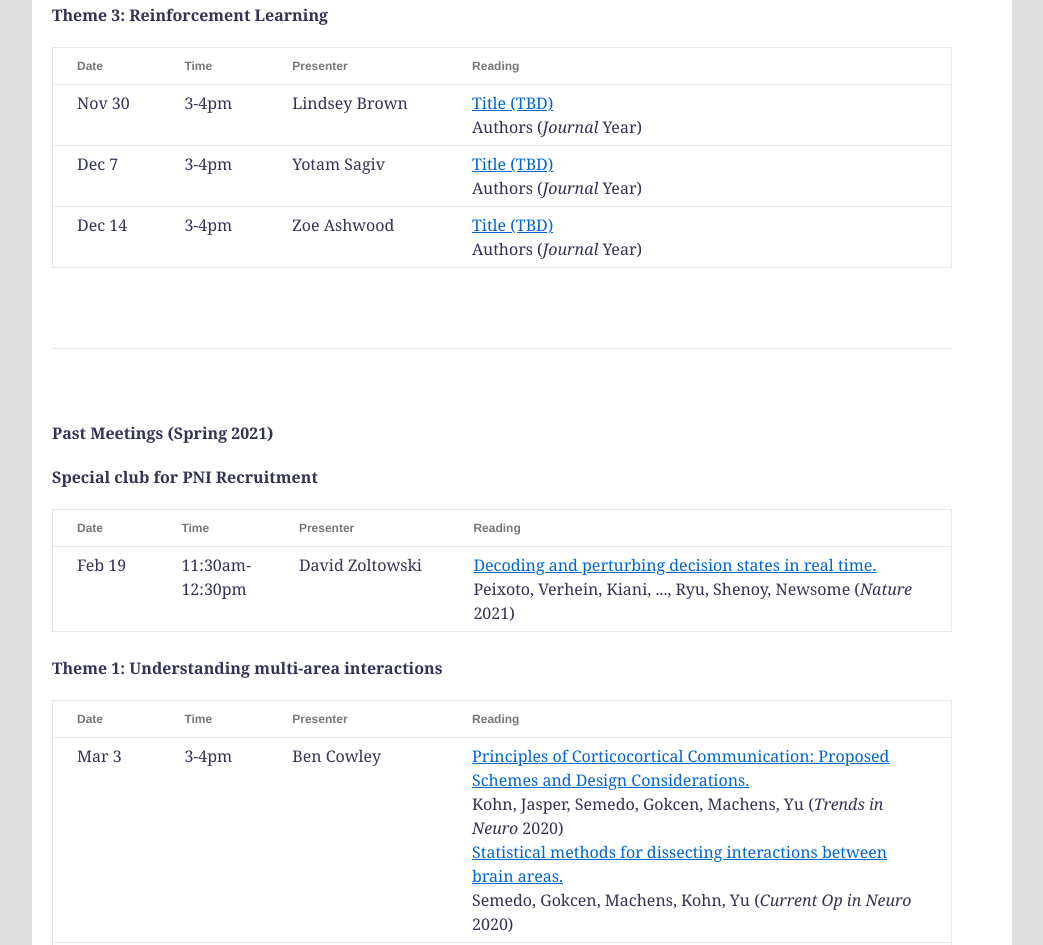
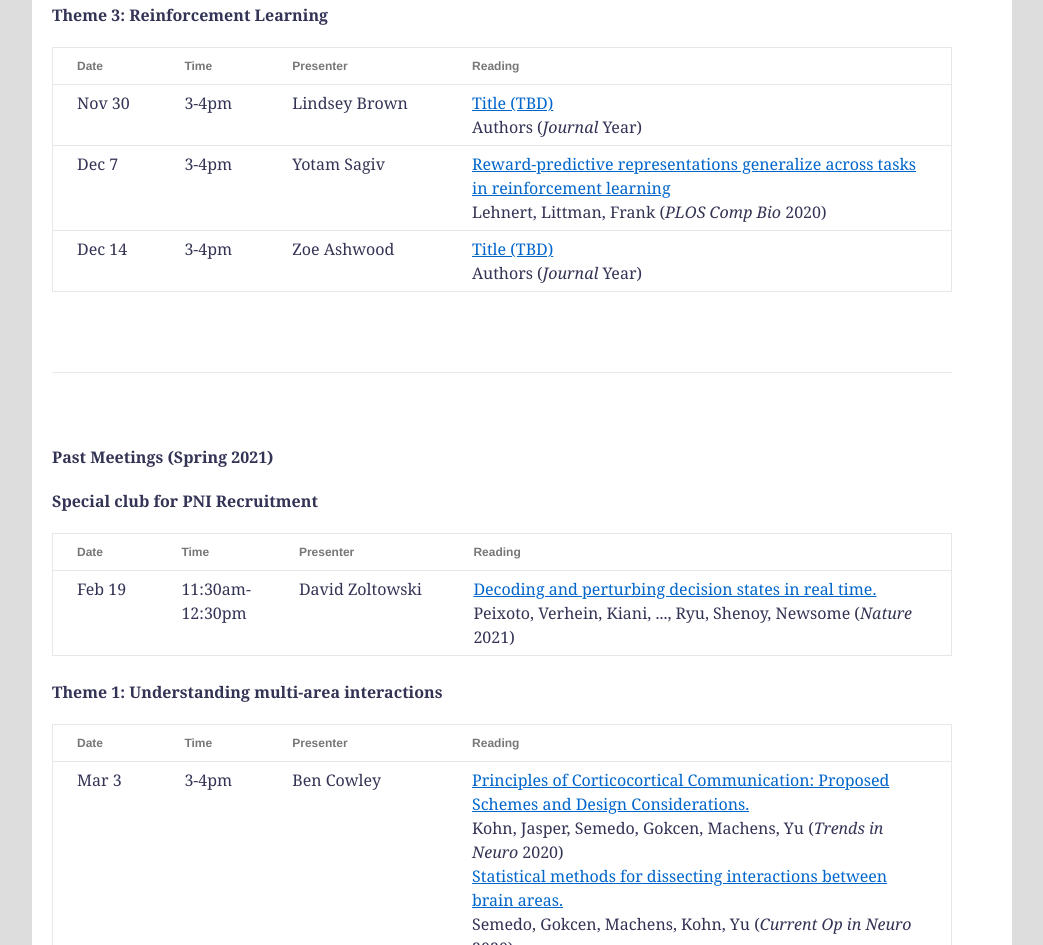
Before and after one commit to pnicompneurojc/pnicompneurojc.github.io, a plain HTML site: page index.html in a window 1280 px wide. Shown: the part 1634-2579 px from the top of the page, without its empty margins (118-1161 px from the left). Drawn offline with Linux system fonts and the light colour scheme.

Commit message:
Update index.html

```diff
--- a/index.html
+++ b/index.html
@@ -207,7 +207,7 @@ task-computation to enable continual learning</a><br> Duncker, Driscoll, Shenoy,
 		    <td> Dec 7 </td>
 		    <td> 3-4pm </td> <!-- time -->
 		    <td> Yotam Sagiv </td> <!-- presenter -->
-		    <td> <a href="./papers/file_name.pdf" target="_blank">Title (TBD)</a><br> Authors (<i>Journal</i> Year)</td>
+		    <td> <a href="./papers/Lehnert 2020.pdf" target="_blank">Reward-predictive representations generalize across tasks in reinforcement learning</a><br> Lehnert, Littman, Frank (<i>PLOS Comp Bio</i> 2020)</td>
 
 		 <!-- -------------------------------- -->
 		    <tr>
```
